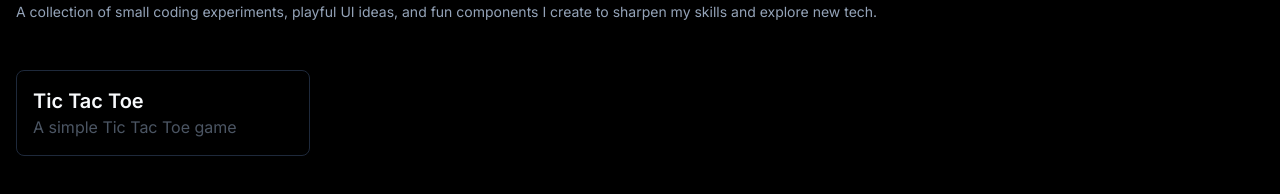
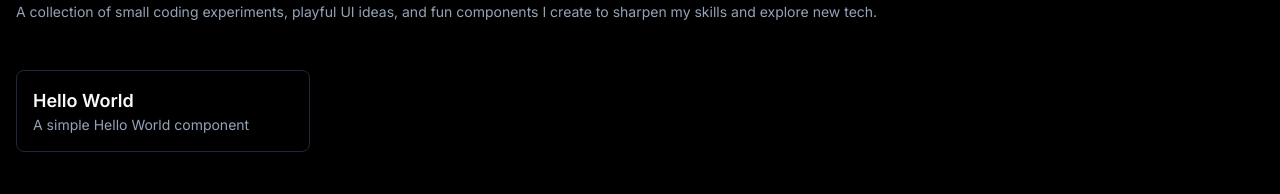
Before and after one commit to georgiusricky/georgiusricky.github.io, a Next.js app: page /playground in a window 1280 px wide. Shown: the part 178-372 px from the top of the page. Built offline with nearby package versions, Linux system fonts and the light colour scheme.

Commit message:
update: init dynamic component  hello world sample for playground page

```diff
--- /dev/null
+++ b/app/playground/[id]/client.tsx
@@ -0,0 +1,38 @@
+'use client';
+
+import {
+  Breadcrumb,
+  BreadcrumbList,
+  BreadcrumbItem,
+  BreadcrumbLink,
+  BreadcrumbSeparator,
+  BreadcrumbPage,
+} from "@/components/ui/breadcrumb";
+import { PlaygroundItem } from "../types";
+import { componentMap } from "../data";
+
+export default function Client({ item }: { item: PlaygroundItem }) {
+  const DynamicComponent =
+    componentMap[item.id] || (() => <div>Component not found</div>);
+
+  return (
+    <div className="container mt-12 mx-auto px-4 py-16 bg-white dark:bg-black">
+      <Breadcrumb>
+        <BreadcrumbList>
+          <BreadcrumbItem>
+            <BreadcrumbLink href="/playground">Playground</BreadcrumbLink>
+          </BreadcrumbItem>
+          <BreadcrumbSeparator />
+          <BreadcrumbItem>
+            <BreadcrumbPage>{item.title}</BreadcrumbPage>
+          </BreadcrumbItem>
+        </BreadcrumbList>
+      </Breadcrumb>
+
+      <div className="p-8">
+        <h1 className="text-2xl font-bold mb-4">{item.title}</h1>
+        <DynamicComponent />
+      </div>
+    </div>
+  );
+}
--- /dev/null
+++ b/app/playground/[id]/page.tsx
@@ -0,0 +1,24 @@
+import { playgroundItems } from "../data";
+import { notFound } from "next/navigation";
+import Client from "./client";
+
+export function generateStaticParams() {
+  return playgroundItems.map((item) => ({
+    id: item.id,
+  }));
+}
+
+export default async function PlaygroundItemPage({
+  params,
+}: {
+  params: Promise<{ id: string }>;
+}) {
+  const { id } = await params; // ✅ unwrap in Next.js 15
+  const item = playgroundItems.find((i) => i.id === id);
+
+  if (!item) {
+    notFound();
+  }
+
+  return <Client item={item} />;
+}
--- /dev/null
+++ b/app/playground/components/HelloWorld/page.tsx
@@ -0,0 +1,14 @@
+"use client";
+
+export default function HelloWorld() {
+  return (
+    <div className="p-4 bg-gray-100 dark:bg-gray-800 rounded-lg shadow">
+      <h2 className="text-xl font-bold text-black dark:text-white">
+        Hello World Component
+      </h2>
+      <p className="text-muted-foreground text-sm mt-2">
+        This is a sample playground component.
+      </p>
+    </div>
+  );
+}
--- /dev/null
+++ b/app/playground/data.ts
@@ -0,0 +1,14 @@
+import dynamic from "next/dynamic";
+import { PlaygroundItem } from "./types";
+
+export const playgroundItems: PlaygroundItem[] = [
+  {
+    id: "HelloWorld",
+    title: "Hello World",
+    description: "A simple Hello World component",
+  },
+];
+
+export const componentMap: Record<string, any> = {
+  HelloWorld: dynamic(() => import("./components/HelloWorld/page")),
+};
--- a/app/playground/features/tictactoe/page.tsx
+++ /dev/null
@@ -1,37 +0,0 @@
-"use client";
-import {
-  Breadcrumb,
-  BreadcrumbList,
-  BreadcrumbItem,
-  BreadcrumbLink,
-  BreadcrumbSeparator,
-  BreadcrumbPage,
-} from "@/components/ui/breadcrumb"
-
-export default function TicTacToePage() {
-
-
-  return (
-    <div className="container mt-12 mx-auto px-4 py-16 bg-white dark:bg-black">
-        <Breadcrumb>
-            <BreadcrumbList>
-                <BreadcrumbItem>
-                    <BreadcrumbLink href="/playground">Playground</BreadcrumbLink>
-                </BreadcrumbItem>
-                <BreadcrumbSeparator />
-                <BreadcrumbItem>
-                    <BreadcrumbPage>Tic-Tac-Toe</BreadcrumbPage>
-                </BreadcrumbItem>
-            </BreadcrumbList>
-        </Breadcrumb>
-
-        <div className="p-8">
-            <h1 className="text-2xl font-bold mb-4">Tic Tac Toe</h1>
-            <div className="grid grid-cols-3">
-
-            </div>
-        </div>
-
-    </div>
-  );
-}
--- a/app/playground/page.tsx
+++ b/app/playground/page.tsx
@@ -1,25 +1,12 @@
-'use client'
+'use client';
 
-import { useEffect } from 'react'
 import Link from "next/link";
-import { PlaygroundItem } from "./types";
-
-const playgroundItems: PlaygroundItem[] = [
-  {
-    title: "Tic Tac Toe",
-    description: "A simple Tic Tac Toe game",
-    href: "/playground/features/tictactoe",
-  },
-];
+import { playgroundItems } from "./data";
 
 export default function PlaygroundPage() {
-  useEffect(() => {
-    window.scrollTo(0, 0)
-  }, [])
-
   return (
     <div className="container mt-12 mx-auto px-4 py-16 bg-white dark:bg-black">
-       <div className="mb-12 mt-6">
+      <div className="mb-12 mt-6">
         <h1 className="text-3xl mb-2 font-bold text-black dark:text-white">
           My Playground
         </h1>
@@ -29,18 +16,19 @@ export default function PlaygroundPage() {
         </p>
       </div>
 
-       <div className="grid gap-6 md:grid-cols-4">
-        {playgroundItems.map((item, idx) => (
+
+      <div className="grid gap-6 md:grid-cols-4">
+        {playgroundItems.map((item) => (
           <Link
-            key={idx}
-            href={item.href}
-            className="p-4 border rounded-lg shadow hover:shadow-lg transition"
+            key={item.id}
+            href={`/playground/${item.id}`}
+            className="p-4 border rounded-lg hover:bg-gray-100 dark:hover:bg-gray-800"
           >
-            <h2 className="text-xl font-semibold">{item.title}</h2>
-            <p className="text-gray-600">{item.description}</p>
+            <h2 className="text-lg font-semibold">{item.title}</h2>
+            <p className="text-sm text-muted-foreground">{item.description}</p>
           </Link>
         ))}
       </div>
     </div>
-  )
+  );
 }
--- a/app/playground/types.ts
+++ b/app/playground/types.ts
@@ -1,5 +1,5 @@
 export interface PlaygroundItem {
+  id: string; // folder name in components
   title: string;
   description: string;
-  href: string;
 }
```
